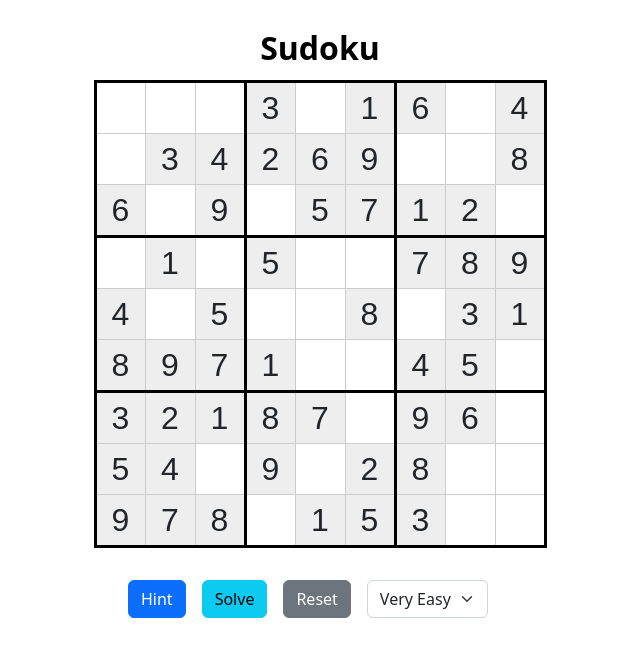
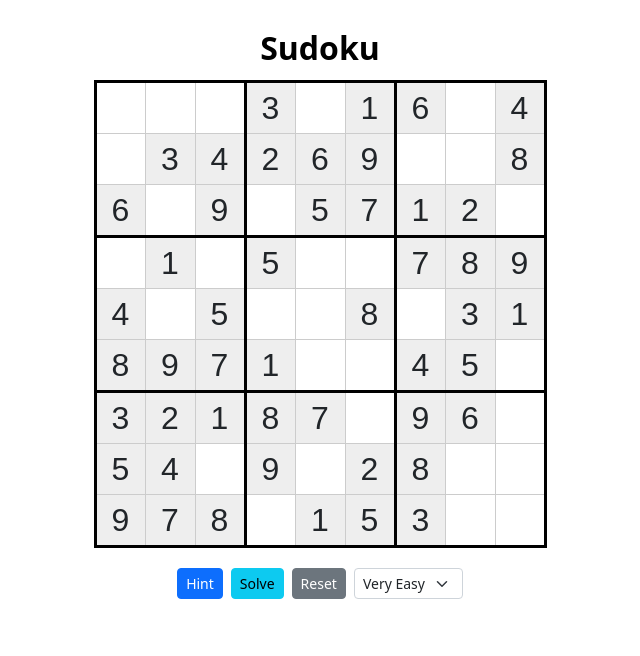
Before and after one commit to pmgj/Sudoku, a plain HTML site: page index.html in a window 1280 px wide. Shown: the whole page, without its empty margins (320-960 px from the left). Drawn offline with nearby package versions, Linux system fonts and the light colour scheme.

Commit message:
Improve style

```diff
--- a/index.css
+++ b/index.css
@@ -33,11 +33,10 @@ tr:last-child {
     border-bottom: none;
 }
 
-.row {
-    margin: 0em auto;
-    width: 400px;
-}
-
 .blocked {
     background-color: #eee;
 }
+
+#message {
+    text-align: center;
+}
--- a/index.html
+++ b/index.html
@@ -17,14 +17,15 @@
         <caption class="caption-top text-center text-black">Sudoku</caption>
         <tbody></tbody>
     </table>
-    <form class="row row-cols-lg-auto g-3 align-items-center">
-        <div class="col-12"><input type="button" value="Hint" name="hint" title="Fills an empty space, if possible"
-                class="btn btn-primary"></div>
-        <div class="col-12"><input type="button" value="Solve" name="solve"
-                title="Solves the Sudoku (may take some time)" class="btn btn-info"></div>
-        <div class="col-12"><input type="button" value="Reset" name="reset" class="btn btn-secondary"></div>
-        <div class="col-12">
-            <select name="level" title="Inform the level of difficulty" class="form-select">
+    <form class="container">
+        <div class="d-flex justify-content-center mt-2">
+            <div class="p-1"><input type="button" value="Hint" name="hint" title="Fills an empty space, if possible"
+                    class="btn btn-primary btn-sm"></div>
+            <div class="p-1"><input type="button" value="Solve" name="solve"
+                    title="Solves the Sudoku (may take some time)" class="btn btn-info btn-sm"></div>
+            <div class="p-1"><input type="button" value="Reset" name="reset" class="btn btn-secondary btn-sm"></div>
+            <div class="p-1">
+                <select name="level" title="Inform the level of difficulty" class="form-select form-select-sm">
                     <option value="0">Very Easy</option>
                     <option value="1">Easy</option>
                     <option value="2">Medium</option>
@@ -32,6 +33,7 @@
                     <option value="4">Evil</option>
                 </select>
             </div>
+        </div>
     </form>
     <div id="message"></div>
 </body>
```
Lines whose indentation alone changed are shown as unchanged.
